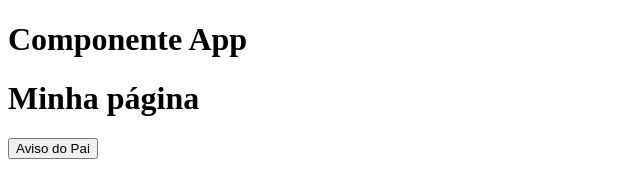
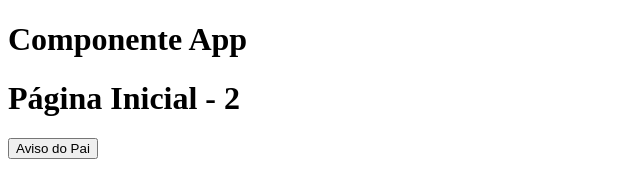
Before and after one commit to 1TDSPO-2024/aula-05-2sem, a React (Vite) app in the folder aula05/: page / in a window 1280 px wide. Shown: the top 170 px of the page, without its empty margins (0-640 px from the left). Built offline with nearby package versions, Linux system fonts and the light colour scheme.

Commit message:
Union-types e Intersection com valores

```diff
--- a/aula05/src/App.tsx
+++ b/aula05/src/App.tsx
@@ -2,16 +2,15 @@
 
 function App() {
 
-  const titulo: string = "Minha página"
-  const numero: number = 69
-  const listaName: string[] = ["yuri", "garro"]
+  const pagina: string = "Página Inicial"
+  const nrpagina: number = 2
+  const status = "loading"
+  const aviso = () => alert(pagina)
 
-
-  const aviso = () => alert(titulo)
   return (
     <div>
       <h1>Componente App</h1>
-      <Cabecalho tituloProps={titulo} avisoProps={aviso} />
+      <Cabecalho paginaProps={pagina} nrPaginaProps={nrpagina} statusProps={status} avisoProps={aviso} />
     </div>
   )
 
--- a/aula05/src/components/Cabecalho/Cabecalho.tsx
+++ b/aula05/src/components/Cabecalho/Cabecalho.tsx
@@ -1,11 +1,13 @@
 type CabecalhoProps = {
-    tituloProps: string,
+    paginaProps: string,
+    nrPaginaProps: number | string
+    statusProps: "loading" | "deployed"
     avisoProps: Function
 }
 
-function Cabecalho({ tituloProps, avisoProps }: CabecalhoProps) {
+function Cabecalho({ paginaProps, nrPaginaProps, statusProps, avisoProps }: CabecalhoProps) {
 
-    document.title = tituloProps
+    document.title = paginaProps
     const aluno = {
         nome: "Felipe",
         idade: 18,
@@ -16,7 +18,7 @@
 
     return (
         <header>
-            <h1>{tituloProps}</h1>
+            <h1>{paginaProps + " - " + nrPaginaProps}</h1>
             <button onClick={() => { avisoProps() }}>Aviso do Pai</button>
             <div>
                 <p>Nome: {nome}</p>
```
